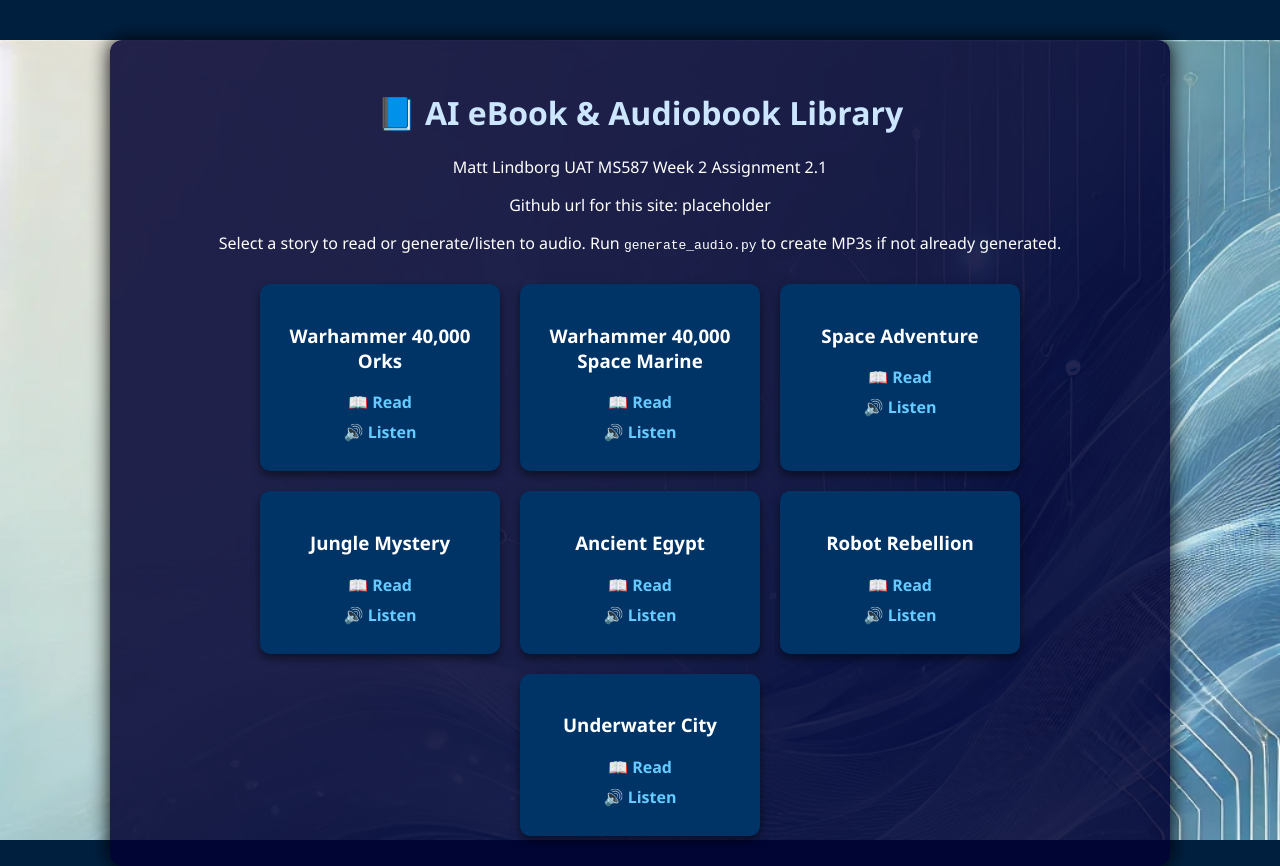
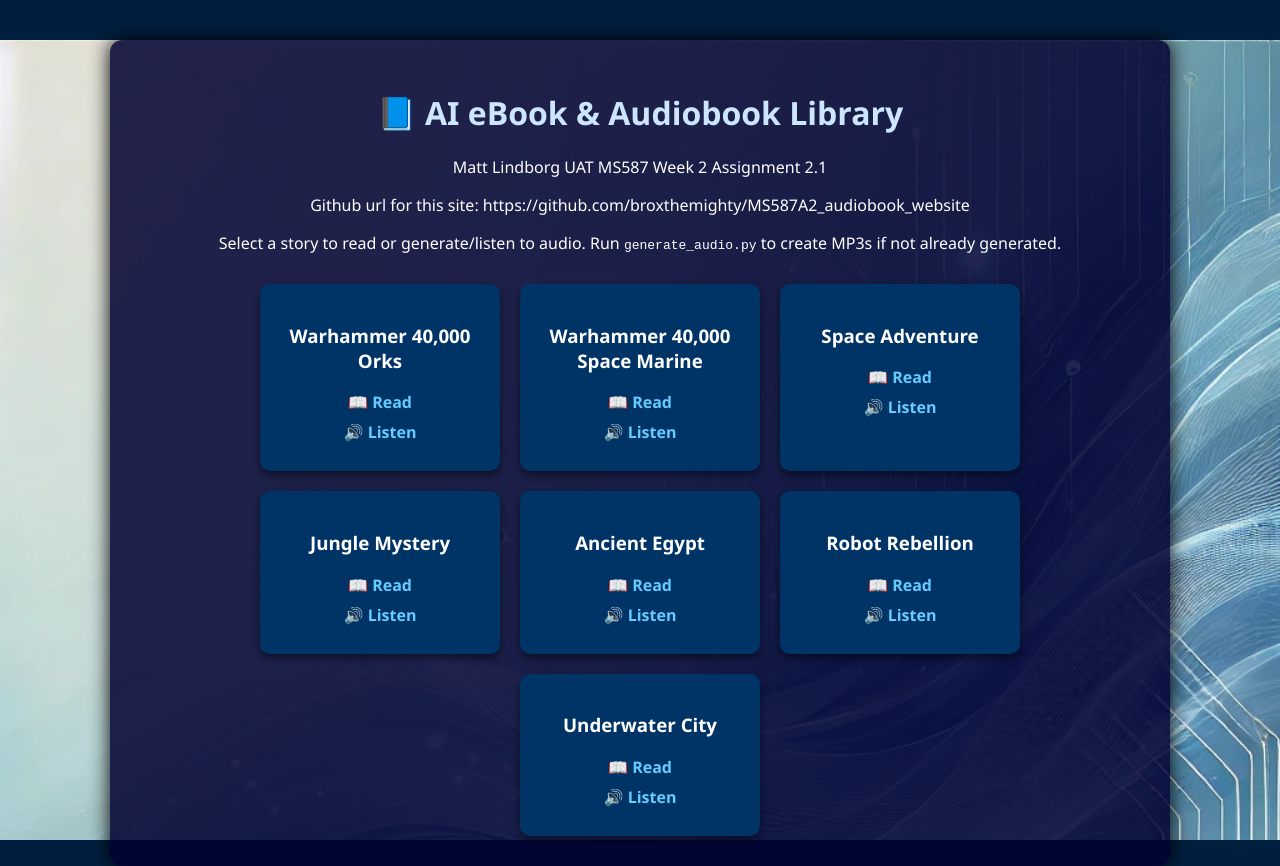
Before and after one commit to broxthemighty/MS587A2_audiobook_website, a plain HTML site: page index.html in a window 1280 px wide. Drawn offline with Linux system fonts and the light colour scheme.

Commit message:
updated the github repo location on the index page.

```diff
--- a/index.html
+++ b/index.html
@@ -25,7 +25,7 @@
     <div class="container">
         <h1>📘 AI eBook & Audiobook Library</h1>
         <p>Matt Lindborg UAT MS587 Week 2 Assignment 2.1</p>
-        <p>Github url for this site: placeholder</p>
+        <p>Github url for this site: https://github.com/broxthemighty/MS587A2_audiobook_website</p>
         <p>Select a story to read or generate/listen to audio. Run <code>generate_audio.py</code> to create MP3s if not already generated.</p>
         <div class="book-list">
             <!-- List of eBooks in the static library -->
```
